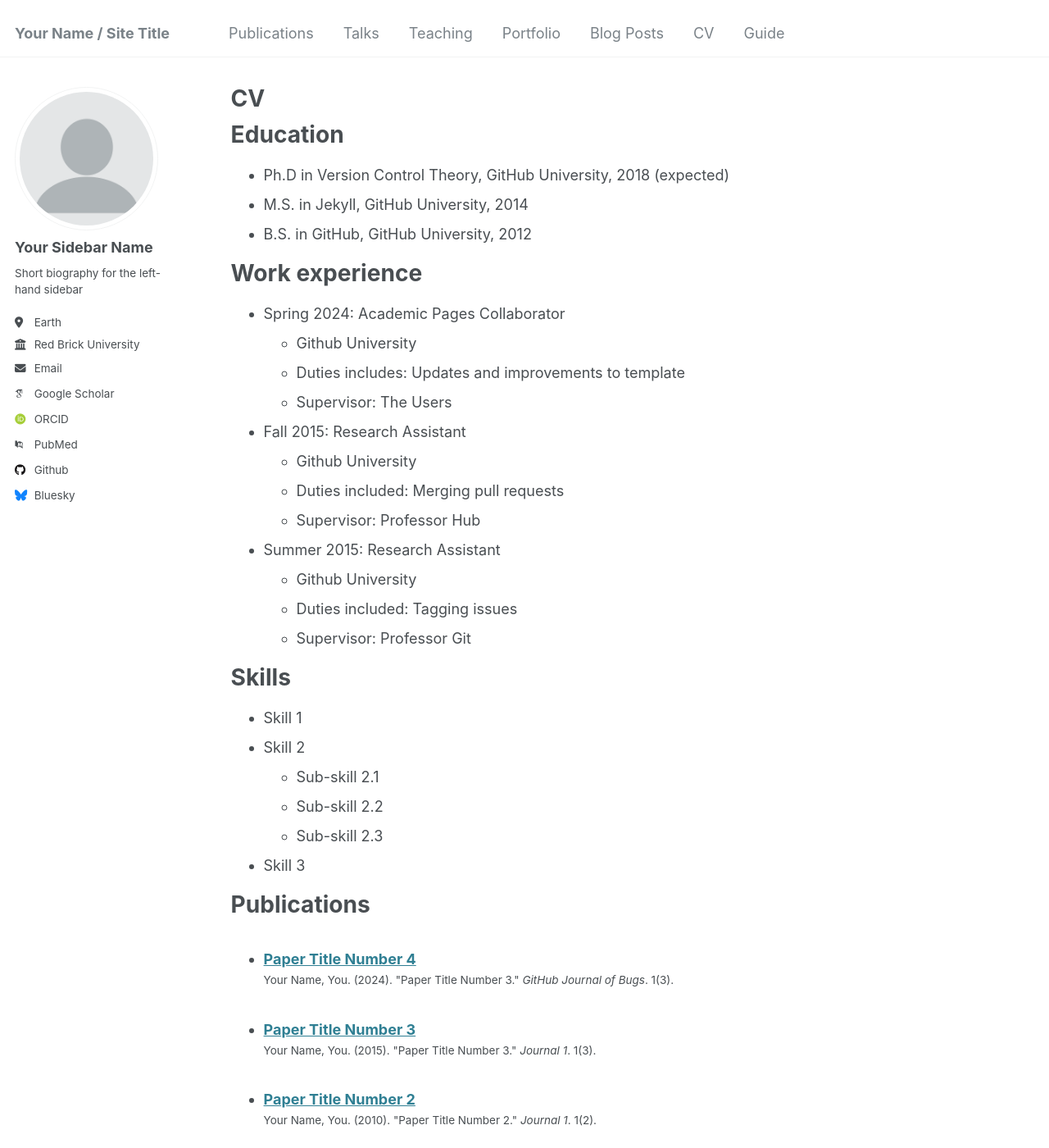
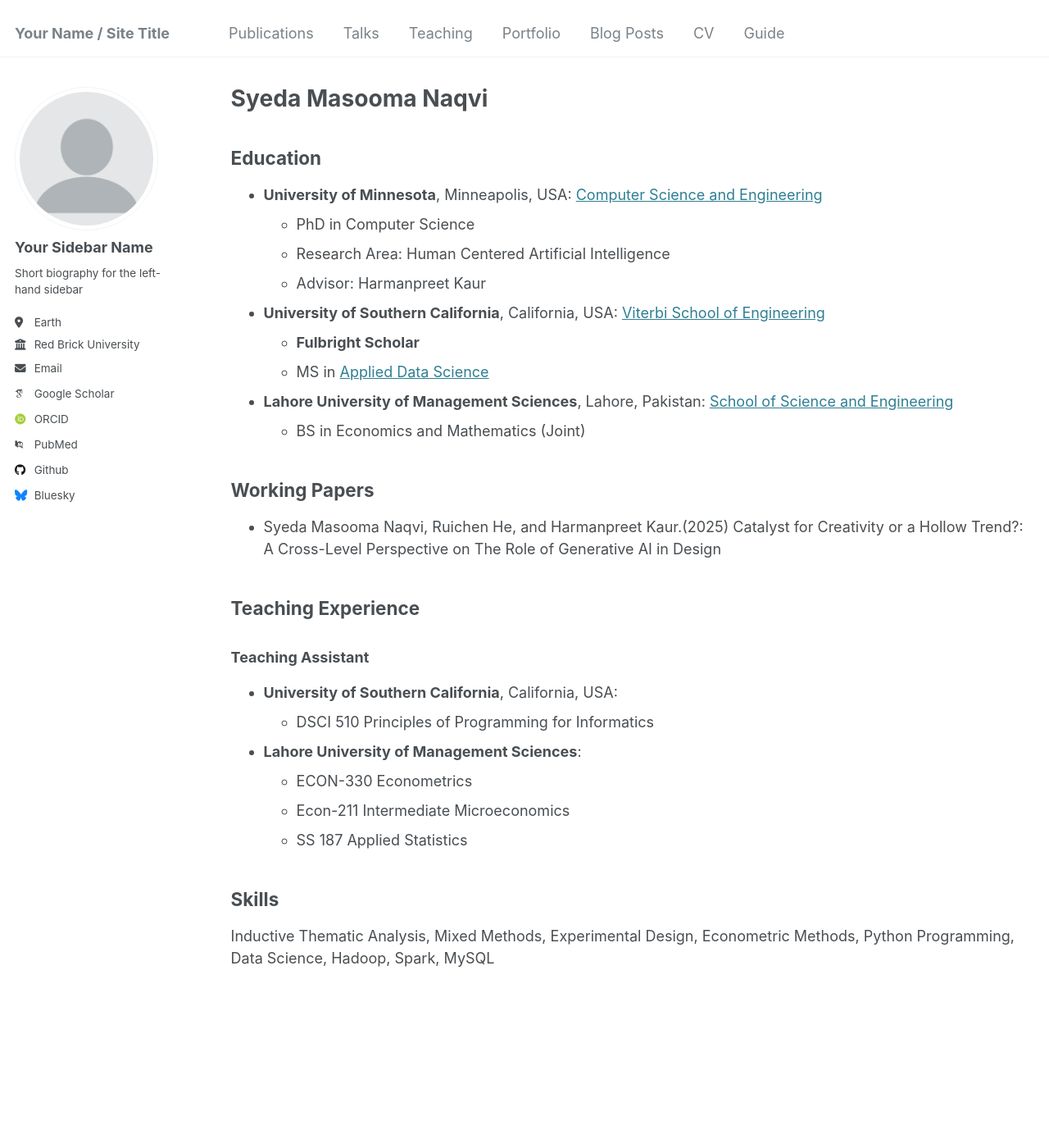
Before and after one commit to syedamasoomanaqvii/syedamasoomanaqvii.github.io, a Jekyll site: the page built from _pages/cv.md, in a window 1280 px wide and 1400 px high. Shown: the whole window at 82% size. Built offline with Jekyll 4.4.1, drawn with Linux system fonts in a browser that asks for light colours; some web fonts are replaced; some of the changed text lies outside the part shown.

Commit message:
Update cv.md

```diff
--- a/_pages/cv.md
+++ b/_pages/cv.md
@@ -1,6 +1,6 @@
 ---
 layout: archive
-title: "CV"
+title: "Syeda Masooma Naqvi"
 permalink: /cv/
 author_profile: true
 redirect_from:
@@ -9,56 +9,32 @@ redirect_from:
 
 {% include base_path %}
 
-Education
-======
-* Ph.D in Version Control Theory, GitHub University, 2018 (expected)
-* M.S. in Jekyll, GitHub University, 2014
-* B.S. in GitHub, GitHub University, 2012
+## Education
+- **University of Minnesota**, Minneapolis, USA: [Computer Science and Engineering](https://twin-cities.umn.edu/)
+  - PhD in Computer Science
+  - Research Area: Human Centered Artificial Intelligence
+  - Advisor: Harmanpreet Kaur
 
-Work experience
-======
-* Spring 2024: Academic Pages Collaborator
-  * Github University
-  * Duties includes: Updates and improvements to template
-  * Supervisor: The Users
+- **University of Southern California**, California, USA: [Viterbi School of Engineering](https://www.usc.edu/)
+  - **Fulbright Scholar**
+  - MS in [Applied Data Science](https://www.cs.usc.edu/academic-programs/masters/data-science/)
 
-* Fall 2015: Research Assistant
-  * Github University
-  * Duties included: Merging pull requests
-  * Supervisor: Professor Hub
+- **Lahore University of Management Sciences**, Lahore, Pakistan: [School of Science and Engineering](https://lums.edu.pk/)
+  - BS in Economics and Mathematics (Joint)
 
-* Summer 2015: Research Assistant
-  * Github University
-  * Duties included: Tagging issues
-  * Supervisor: Professor Git
+## Working Papers
+- Syeda Masooma Naqvi, Ruichen He, and Harmanpreet Kaur.(2025) Catalyst for Creativity or a Hollow Trend?: A Cross-Level Perspective on The Role of Generative AI in Design
 
-Skills
-======
-* Skill 1
-* Skill 2
-  * Sub-skill 2.1
-  * Sub-skill 2.2
-  * Sub-skill 2.3
-* Skill 3
+## Teaching Experience
+### Teaching Assistant
+- **University of Southern California**, California, USA:
+  -  DSCI 510 Principles of Programming for Informatics
+- **Lahore University of Management Sciences**:
+  - ECON-330 Econometrics
+  - Econ-211 Intermediate Microeconomics
+  - SS 187 Applied Statistics
 
-Publications
-======
-  <ul>{% for post in site.publications reversed %}
-    {% include archive-single-cv.html %}
-  {% endfor %}</ul>
 
-Talks
-======
-  <ul>{% for post in site.talks reversed %}
-    {% include archive-single-talk-cv.html  %}
-  {% endfor %}</ul>
+## Skills
 
-Teaching
-======
-  <ul>{% for post in site.teaching reversed %}
-    {% include archive-single-cv.html %}
-  {% endfor %}</ul>
-
-Service and leadership
-======
-* Currently signed in to 43 different slack teams
+ Inductive Thematic Analysis, Mixed Methods, Experimental Design, Econometric Methods, Python Programming, Data Science, Hadoop, Spark, MySQL
```
